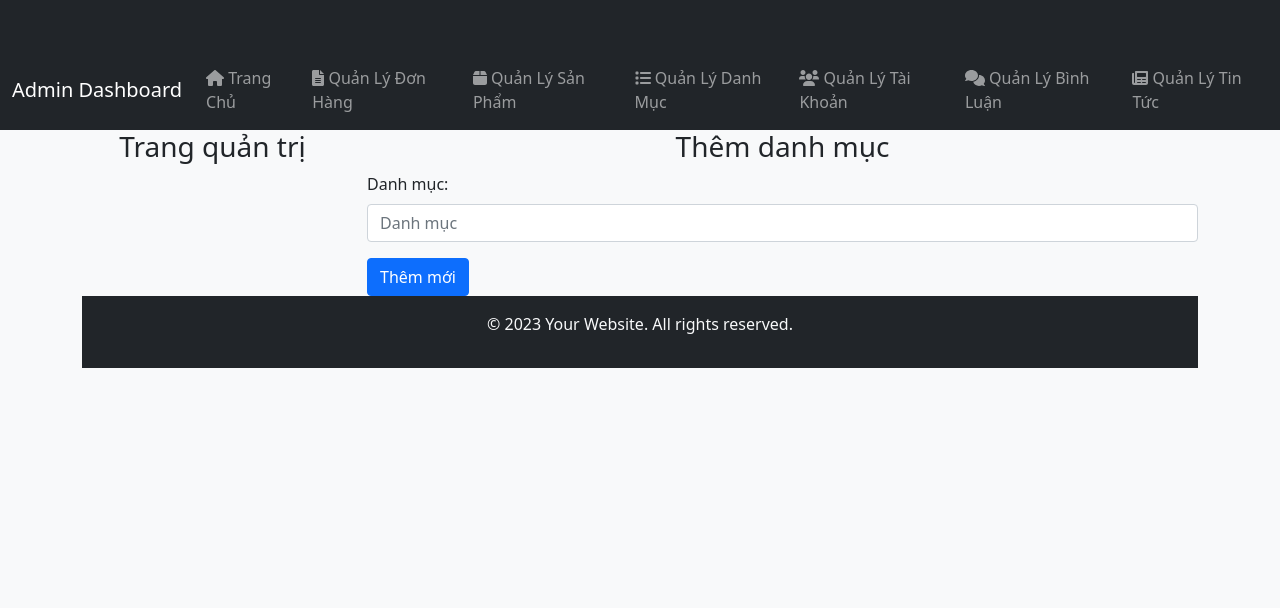
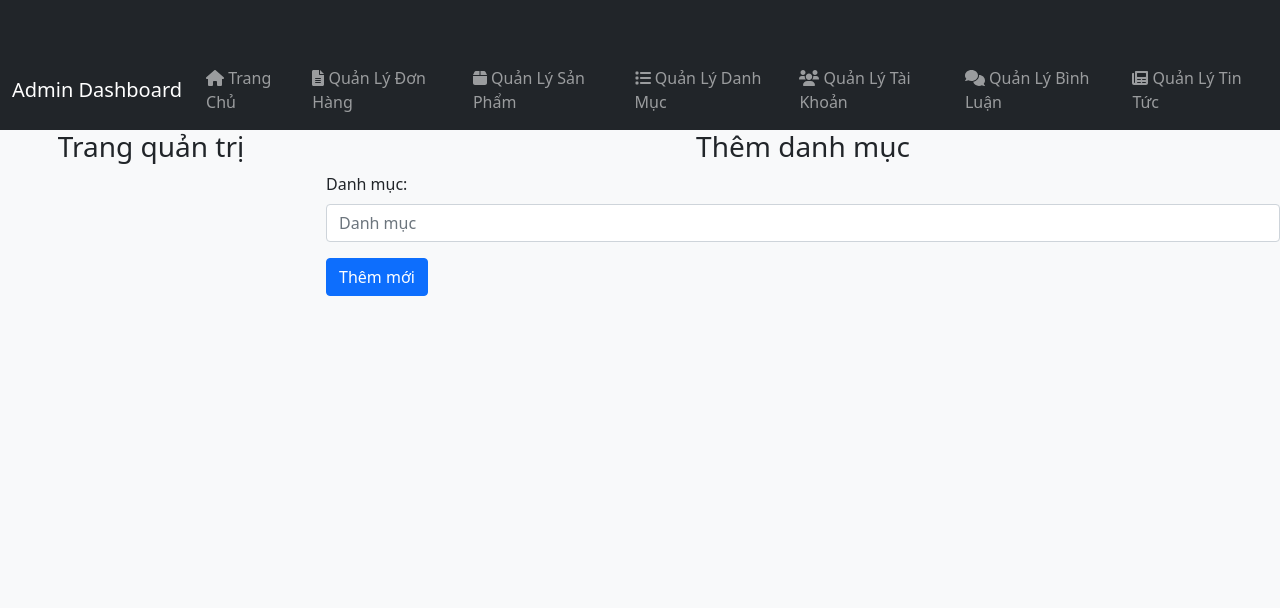
Before and after one commit to truuong/Duan1_nhom4, a PHP site: page /admin/categories/addCategories.php in a window 1280 px wide. Shown: the top 608 px of the page. Run offline with PHP 8.4, Linux system fonts and the light colour scheme.

Commit message:
sửa giao diện categories admin

```diff
--- a/admin/categories/addCategories.php
+++ b/admin/categories/addCategories.php
@@ -1,5 +1,4 @@
 <?php include '../components/header.php';?>
-    <div class="container">
         <main class="main">
             <div class="row">
                 <div class="col-sm-3 col-md-3 col-lg-3">
--- a/admin/categories/editCategories.php
+++ b/admin/categories/editCategories.php
@@ -1,5 +1,4 @@
 <?php include '../components/header.php';?>
-    <div class="container">
         <main class="main">
             <div class="row">
                 <div class="col-sm-3 col-md-3 col-lg-3">
```
